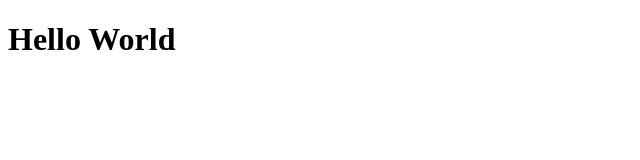
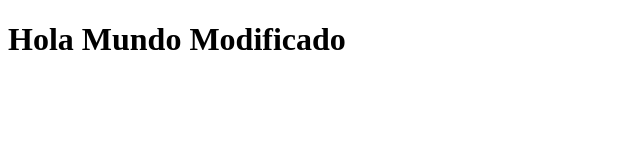
Before and after one commit to tavo1015/hello-world, a plain HTML site: page hello world/index.html in a window 1280 px wide. Shown: the whole page, without its empty margins (0-640 px from the left). Drawn offline with Linux system fonts and the light colour scheme.

Commit message:
se hace otro cambio en en titulo

```diff
--- a/hello world/index.html
+++ b/hello world/index.html
@@ -7,6 +7,6 @@
     <title>Document</title>
 </head>
 <body>
-    <H1>Hello World</H1>
+    <H1>Hola Mundo Modificado</H1>
 </body>
 </html>
```
